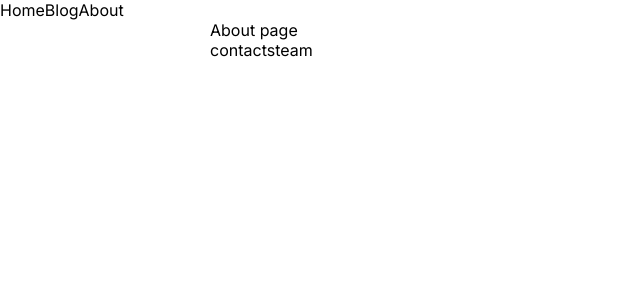
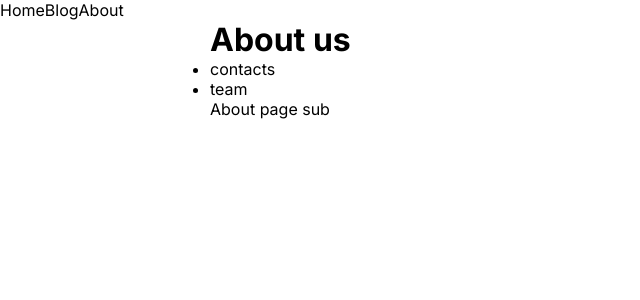
Before and after one commit to kotyamur/next-app, a Next.js app: page /about in a window 1280 px wide. Shown: the top 300 px of the page, without its empty margins (0-640 px from the left). Built offline with nearby package versions, Linux system fonts and the light colour scheme.

Commit message:
fix pages

```diff
--- /dev/null
+++ b/app/about/layout.tsx
@@ -0,0 +1,22 @@
+import Link from "next/link";
+
+export default function AboutLayout({
+  children,
+}: {
+  children: React.ReactNode;
+}) {
+  return (
+    <div>
+      <h1>About us</h1>
+      <ul>
+        <li>
+          <Link href="/about/contacts">contacts</Link>
+        </li>
+        <li>
+          <Link href="/about/team">team</Link>
+        </li>
+      </ul>
+      {children}
+    </div>
+  );
+}
--- a/app/about/page.tsx
+++ b/app/about/page.tsx
@@ -1,11 +1,13 @@
-import Link from "next/link";
+import type { Metadata } from "next";
+
+export const metadata: Metadata = {
+  title: "About | Next App",
+};
 
 export default function About() {
-    return (
-      <div>
-        <p>About page</p>
-        <Link href="/about/contacts">contacts</Link>
-        <Link href="/about/team">team</Link>
-      </div>
-    );
+  return (
+    <div>
+      <p>About page sub</p>
+    </div>
+  );
 }
--- a/app/blog/page.tsx
+++ b/app/blog/page.tsx
@@ -1,3 +1,9 @@
+import type { Metadata } from "next";
+
+export const metadata: Metadata = {
+  title: "Blog | Next App",
+};
+
 export default function Blog() {
   return <div>Blog page</div>;
 }
```
Also changed, not shown: app/blog/[id]/page.tsx (+14 -5 lines).
